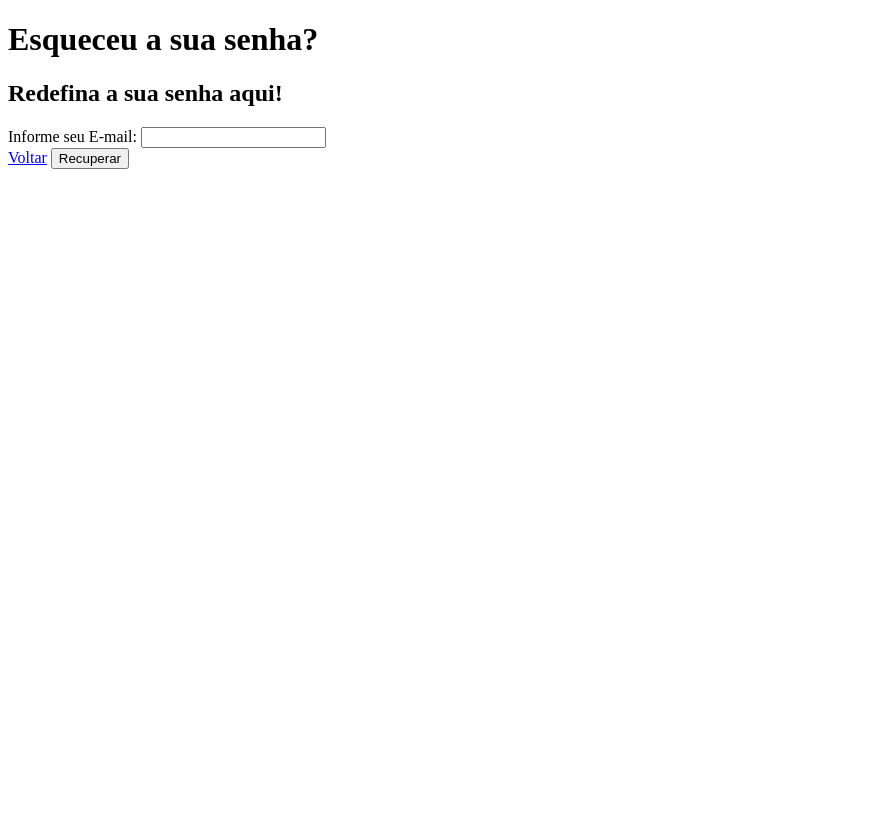
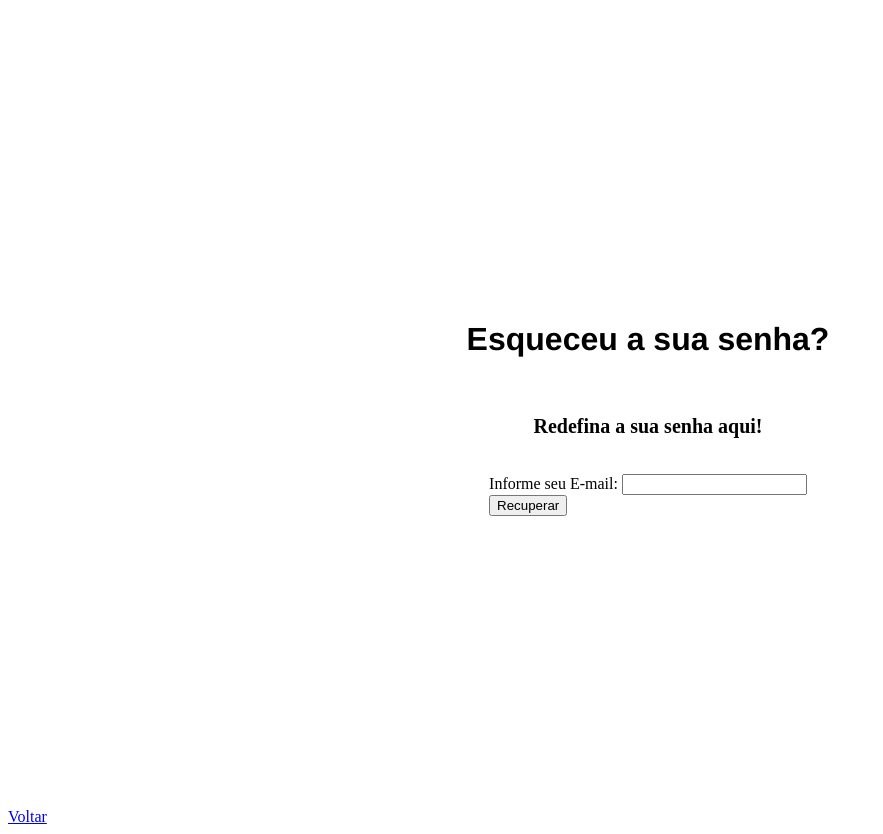
Before and after one commit to Aerther/Estagirando, a PHP site: page /recuperarSenha.php in a window 1280 px wide. Shown: the whole page, without its empty margins (0-883 px from the left). Before the commit the page ends 169 px from the top, so only its background shows below. Run offline with PHP 8.4, Linux system fonts and the light colour scheme.

Commit message:
páginas

```diff
--- a/recuperarSenha.php
+++ b/recuperarSenha.php
@@ -7,7 +7,7 @@ use App\Classes\Usuario;
 $mensagem = "";
 $novaSenha = "";
 
-if (isset($_POST["recuperar"])) {
+if (isset($_POST["recuperar"]) ) {
     $usuario = new Usuario($_POST["email"], "");
 
     if (!$usuario->usuarioExiste()) {
@@ -28,22 +28,20 @@ if (isset($_POST["recuperar"])) {
 <head>
     <meta charset="UTF-8">
     <meta name="viewport" content="width=device-width, initial-scale=1.0">
+    <link rel="stylesheet" href="./src/styles/reset.css">
+
+    <script src="./src/js/main.js" defer></script>
     <title>Estagirando</title>
 </head>
 <body>
     <div class="container">
-        <h1>Esqueceu a sua senha?</h1>
-        <h2>Redefina a sua senha aqui!</h2>
+        <h1 id="titulo1">Esqueceu a sua senha?</h1>
+        <h2 id="subtitulo">Redefina a sua senha aqui!</h2>
 
         <form action="./recuperarSenha.php" method="post">
             <section>
                 <label for="email">Informe seu E-mail:</label>
                 <input type="email" name="email" id="email" required>
-            </section>
-
-            <section>
-                <a href="index.php">Voltar</a>
-                <input type="submit" name="recuperar" value="Recuperar">
             </section>
 
             <section>
@@ -53,7 +51,15 @@ if (isset($_POST["recuperar"])) {
             <section>
                 <?php if($novaSenha) echo "Nova Senha: " . $novaSenha; ?>
             </section>
+
+            <section>
+
+                <input type="submit" name="recuperar" value="Recuperar">
+            </section>
+
         </form>
     </div>
+    <a href="index.php">Voltar</a>
+
 </body>
 </html>
--- a/src/styles/reset.css
+++ b/src/styles/reset.css
@@ -1,17 +1,23 @@
-:root {
-    --primeira-cor: #ffffff;
-    --segunda-cor: #fff;
-    --terceira-cor: #fff;
+.container {
+    width: 100vw;
+    height: 100vh;
+
+    background-color: rgb(255, 255, 255);
+
+    gap: 20px;
+
+    display: flex;
+    flex-direction: column;
+    justify-content: center;
+    align-items: center;
 }
 
-* {
-    padding: 0;
-    margin: 0;
+#titulo1{
+    font-family:'Franklin Gothic Medium', 'Arial Narrow', Arial, sans-serif;
+    margin-bottom: 20px;
+}
 
-    box-sizing: border-box;
-
-    color: black;
-
-    font-family: Arial, Helvetica, sans-serif;
-    font-size: 24px;
+#subtitulo{
+    font-size: 20px;
+    font-family:'Times New Roman', Times, serif;
 }
```
